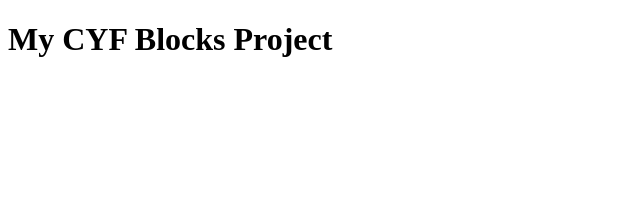
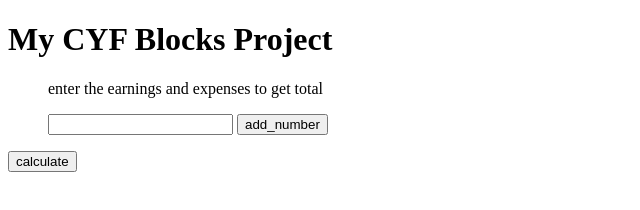
Before and after one commit to siveromar/Show-earnings-and-expenses, a plain HTML site: page index.html in a window 1280 px wide. Shown: the whole page, without its empty margins (0-640 px from the left). Drawn offline with Linux system fonts and the light colour scheme.

Commit message:
cyf blocks html

```diff
--- a/index.html
+++ b/index.html
@@ -11,7 +11,12 @@
     <body>
         <h1>My CYF Blocks Project</h1>
         <!-- in the space below here you should paste the 'Static HTML' from your CYF Blocks project page -->
-
+<ul><p>enter the earnings and expenses to get total</p>
+<input id="earning"  type="number"   >
+<button id="add_number">add_number</button>
+</ul>
+<button id="calculate">calculate</button>
+<ul><span id="total"></span></ul>
         <!----->
         <script src="script.js"></script>
     </body>
```
